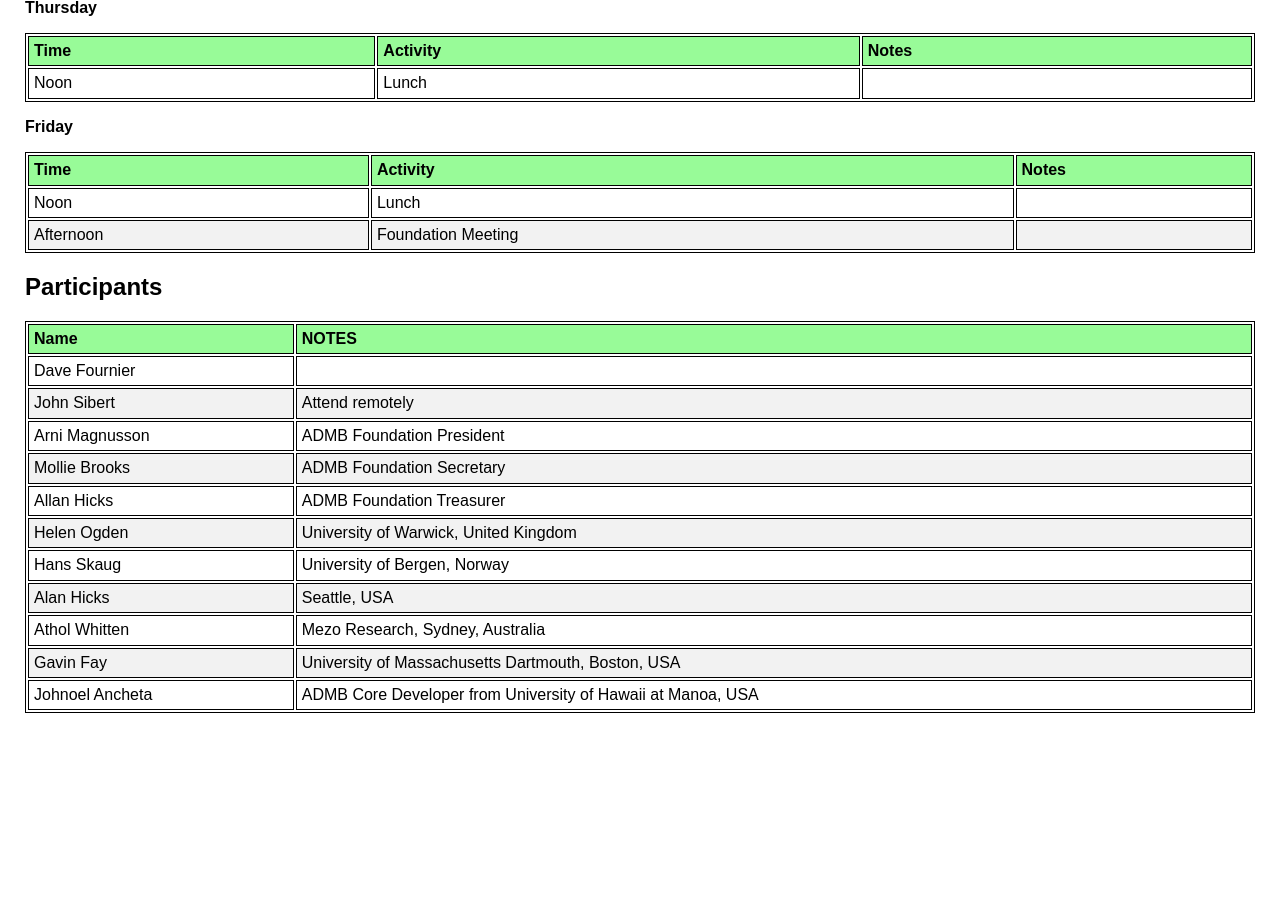
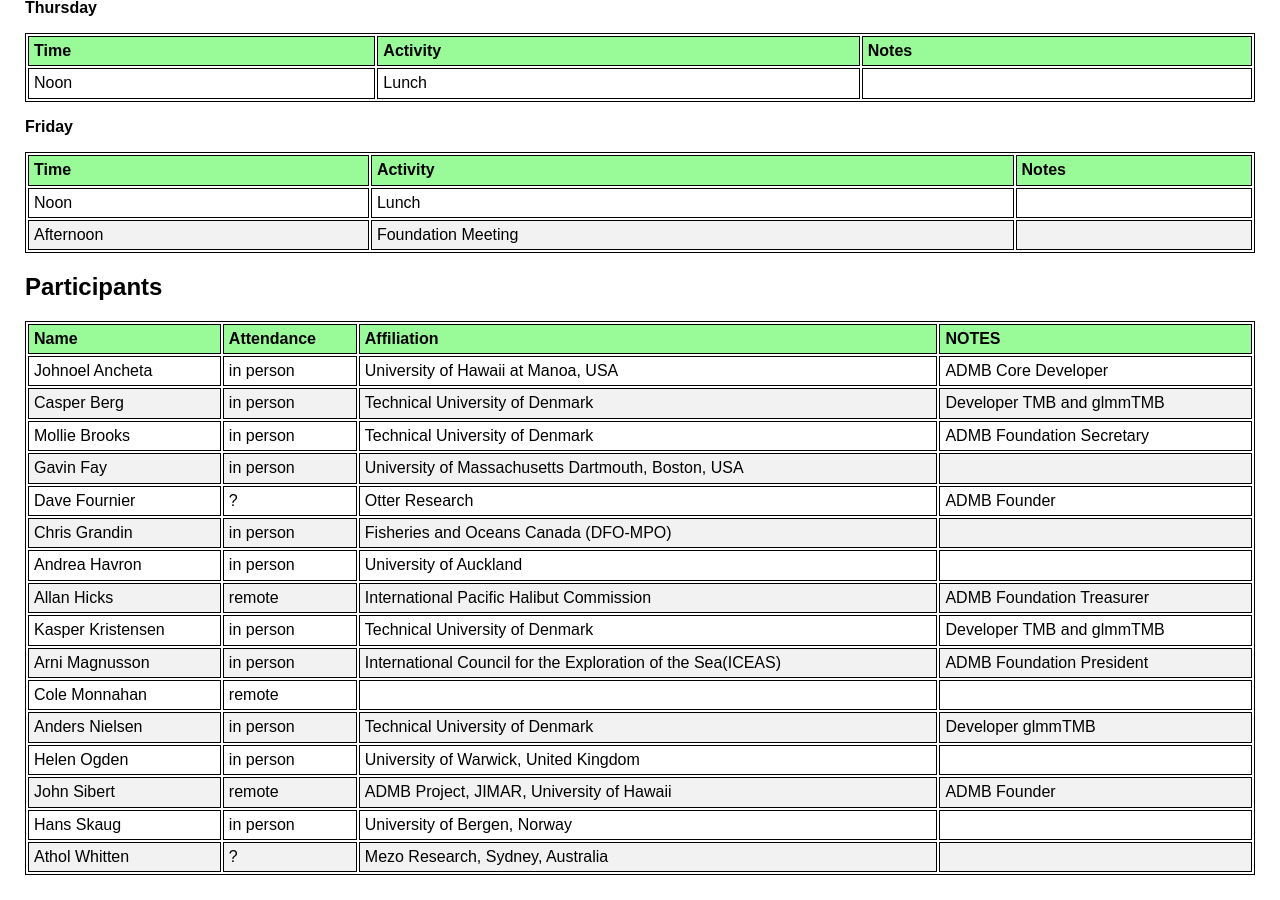
Before and after one commit to TMB-ADMB-Workshops/DevelopersWorkshop2017, a Jekyll site: the page built from agenda.md, in a window 1280 px wide and 900 px high, scrolled down 1271 px. Built offline with Jekyll 4.4.1, drawn with Linux system fonts in a browser that asks for light colours; nearby versions of some CDN libraries; before the commit the page ends 2009 px from its top, so only the background shows below that.

Commit message:
Update agenda.md

```diff
--- a/agenda.md
+++ b/agenda.md
@@ -87,16 +87,21 @@ Afternoon | Foundation Meeting |
 
 ## Participants
 
-__Name__ | __NOTES__
+__Name__ | __Attendance__ | __Affiliation__ | __NOTES__
 --- | ---
-Dave Fournier |
-John Sibert | Attend remotely
-Arni Magnusson | ADMB Foundation President
-Mollie Brooks | ADMB Foundation Secretary
-Allan Hicks | ADMB Foundation Treasurer
-Helen Ogden | University of Warwick, United Kingdom
-Hans Skaug | University of Bergen, Norway
-Alan Hicks | Seattle, USA
-Athol Whitten | Mezo Research, Sydney, Australia
-Gavin Fay | University of Massachusetts Dartmouth, Boston, USA
-Johnoel Ancheta | ADMB Core Developer from University of Hawaii at Manoa, USA
+Johnoel Ancheta | in person | University of Hawaii at Manoa, USA | ADMB Core Developer
+Casper Berg	 | in person | Technical University of Denmark | Developer TMB and glmmTMB
+Mollie Brooks | in person | Technical University of Denmark | ADMB Foundation Secretary
+Gavin Fay | in person | University of Massachusetts Dartmouth, Boston, USA |
+Dave Fournier | ? | Otter Research | ADMB Founder
+Chris Grandin | in person | Fisheries and Oceans Canada (DFO-MPO) |
+Andrea Havron | in person | University of Auckland |
+Allan Hicks | remote  | International Pacific Halibut Commission | ADMB Foundation Treasurer
+Kasper Kristensen	 | in person | Technical University of Denmark | Developer TMB and glmmTMB
+Arni Magnusson | in person | International Council for the Exploration of the Sea(ICEAS) | ADMB Foundation President
+Cole Monnahan  | remote  |
+Anders Nielsen | in person | Technical University of Denmark |	Developer glmmTMB
+Helen Ogden | in person  | University of Warwick, United Kingdom |
+John Sibert | remote | ADMB Project, JIMAR, University of Hawaii | ADMB Founder
+Hans Skaug | in person  | University of Bergen, Norway |
+Athol Whitten | ? | Mezo Research, Sydney, Australia |
```
